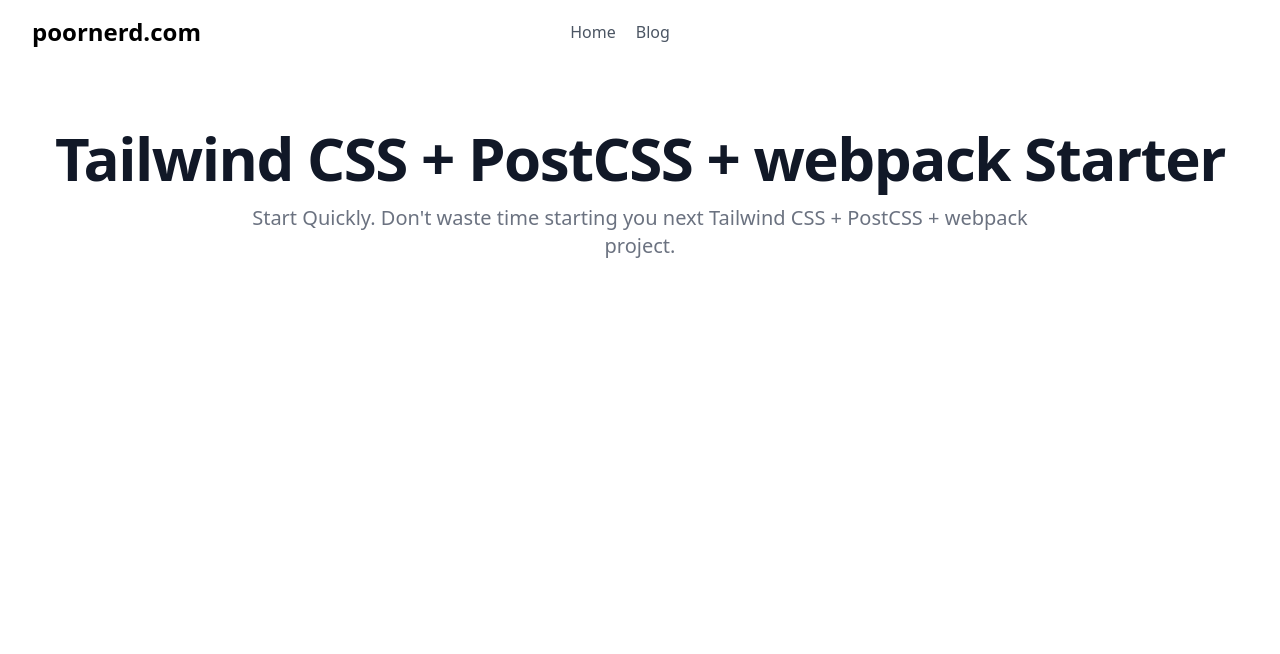
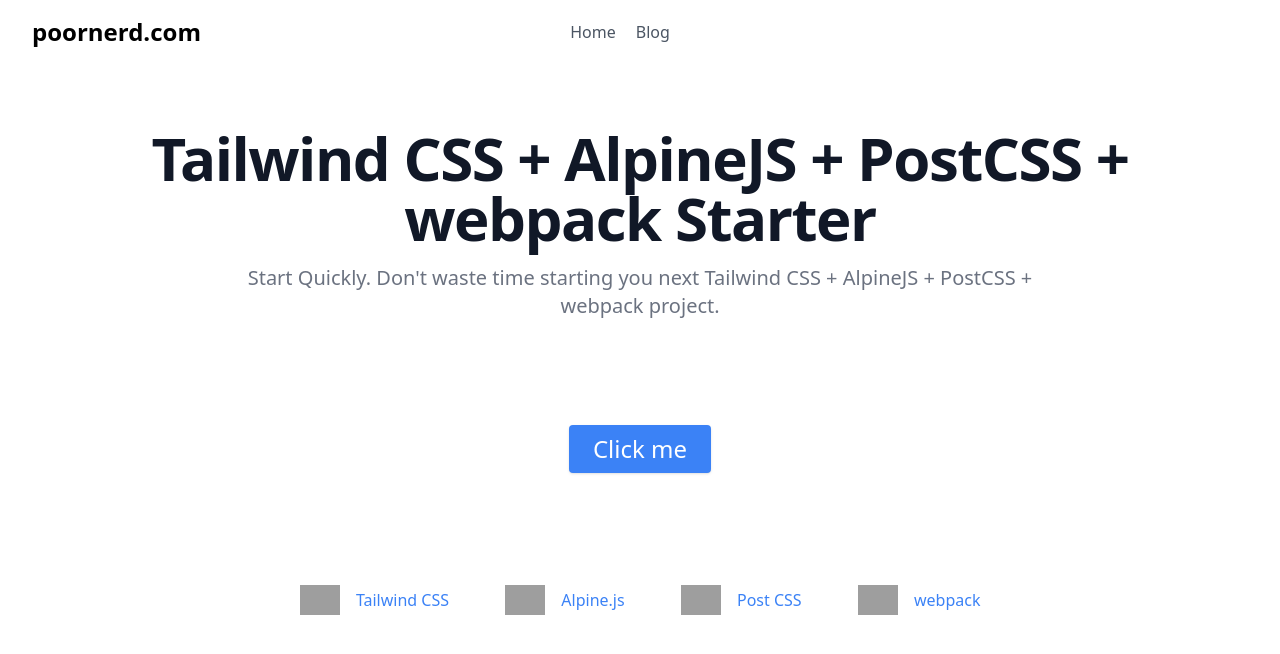
Before and after one commit to poornerd/tailwindcss-alpinejs-postcss-webpack-starter, a website built with webpack: page src/index.html in a window 1280 px wide. Built offline with nearby package versions, Linux system fonts and the light colour scheme; grey boxes are pictures that could not be loaded.

Commit message:
update to add alpine.js

```diff
--- a/package.json
+++ b/package.json
@@ -12,6 +12,7 @@
   "author": "",
   "license": "ISC",
   "devDependencies": {
+    "alpinejs": "^3.12.0",
     "autoprefixer": "^10.4.14",
     "copy-webpack-plugin": "^11.0.0",
     "css-loader": "^6.7.3",
--- a/src/index.html
+++ b/src/index.html
@@ -23,13 +23,59 @@
     </div>
   </section>
   <section class="bg-white dark:bg-gray-900">
-    <div class="py-8 px-4 mx-auto max-w-screen-xl text-center lg:py-16 lg:px-12">
+    <div class="max-w-screen-xl px-4 py-8 mx-auto text-center lg:py-16 lg:px-12">
       <h1
-        class="mb-4 text-4xl font-extrabold tracking-tight leading-none text-gray-900 md:text-5xl lg:text-6xl dark:text-white">
-        Tailwind CSS + PostCSS + webpack Starter</h1>
-      <p class="mb-8 text-lg font-normal text-gray-500 lg:text-xl sm:px-16 xl:px-48 dark:text-gray-400">Start Quickly. Don't waste time starting you next Tailwind CSS + PostCSS + webpack project.</p>
+        class="mb-4 text-4xl font-extrabold leading-none tracking-tight text-gray-900 md:text-5xl lg:text-6xl dark:text-white">
+        Tailwind CSS + AlpineJS + PostCSS + webpack Starter</h1>
+      <p class="mb-8 text-lg font-normal text-gray-500 lg:text-xl sm:px-16 xl:px-48 dark:text-gray-400">Start Quickly.
+        Don't waste time starting you next Tailwind CSS + AlpineJS + PostCSS + webpack project.</p>
+
+      <div class="w-64 py-16 mx-auto text-5xl text-red-700">
+        <div x-data="{ show: false }">
+          <button
+            class="px-6 py-2 text-2xl text-white bg-blue-500 rounded shadow hover:bg-blue-700 focus:outline-none focus:ring-2 focus:ring-blue-400 focus:ring-opacity-50"
+            @click="show = !show">
+            Click me
+          </button>
+          <div x-show="show" class="my-16">
+            <h1>Oh, hello!</h1>
+          </div>
+        </div>
+      </div>
+
+      <div class="container mx-auto mt-10">
+        <div class="flex justify-center space-x-6">
+          <a href="#"
+            class="flex items-center px-4 py-2 space-x-2 text-blue-500 rounded-md hover:text-blue-700 hover:bg-gray-200">
+            <img src="https://avatars.githubusercontent.com/u/67109815?s=200&v=4" alt="Tailwind CSS" width="40"
+              height="40">
+            &nbsp;&nbsp;
+            <span>Tailwind CSS</span>
+          </a>
+          <a href="#"
+            class="flex items-center px-4 py-2 space-x-2 text-blue-500 rounded-md hover:text-blue-700 hover:bg-gray-200">
+            <img src="https://avatars.githubusercontent.com/u/59030169?s=200&v=4" alt="Alpine.js" width="40"
+              height="40">
+            &nbsp;&nbsp;
+            <span class="inline-block">Alpine.js</span>
+          </a>
+          <a href="#"
+            class="flex items-center px-4 py-2 space-x-2 text-blue-500 rounded-md hover:text-blue-700 hover:bg-gray-200">
+            <img src="https://postcss.github.io/postcss/logo.svg" alt="PostCSS" width="40" height="40">
+            &nbsp;&nbsp;
+            <span class="inline-block">Post CSS</span>
+          </a>
+          <a href="#"
+            class="flex items-center px-4 py-2 space-x-2 text-blue-500 rounded-md hover:text-blue-700 hover:bg-gray-200">
+            <img src="https://webpack.js.org/assets/icon-square-big.svg" alt="Webpack" width="40" height="40">
+            &nbsp;&nbsp;
+            <span class="inline-block">webpack</span>
+          </a>
+        </div>
+      </div>
     </div>
   </section>
+  </div>
   <script src="bundle.js"></script>
 </body>
 
--- a/src/index.js
+++ b/src/index.js
@@ -1 +1,8 @@
 import './style.css';
+
+
+import Alpine from 'alpinejs';
+
+window.Alpine = Alpine;
+
+Alpine.start();
--- a/tailwind.config.js
+++ b/tailwind.config.js
@@ -1,6 +1,6 @@
 /** @type {import('tailwindcss').Config} */
 module.exports = {
-  content: ['./dist/*.html'],
+  content: ['./src/**/*.{html,js}'],
   theme: {
     extend: {},
   },
```
Also changed, not shown: dist/bundle.js, dist/index.html, 1 other file.
